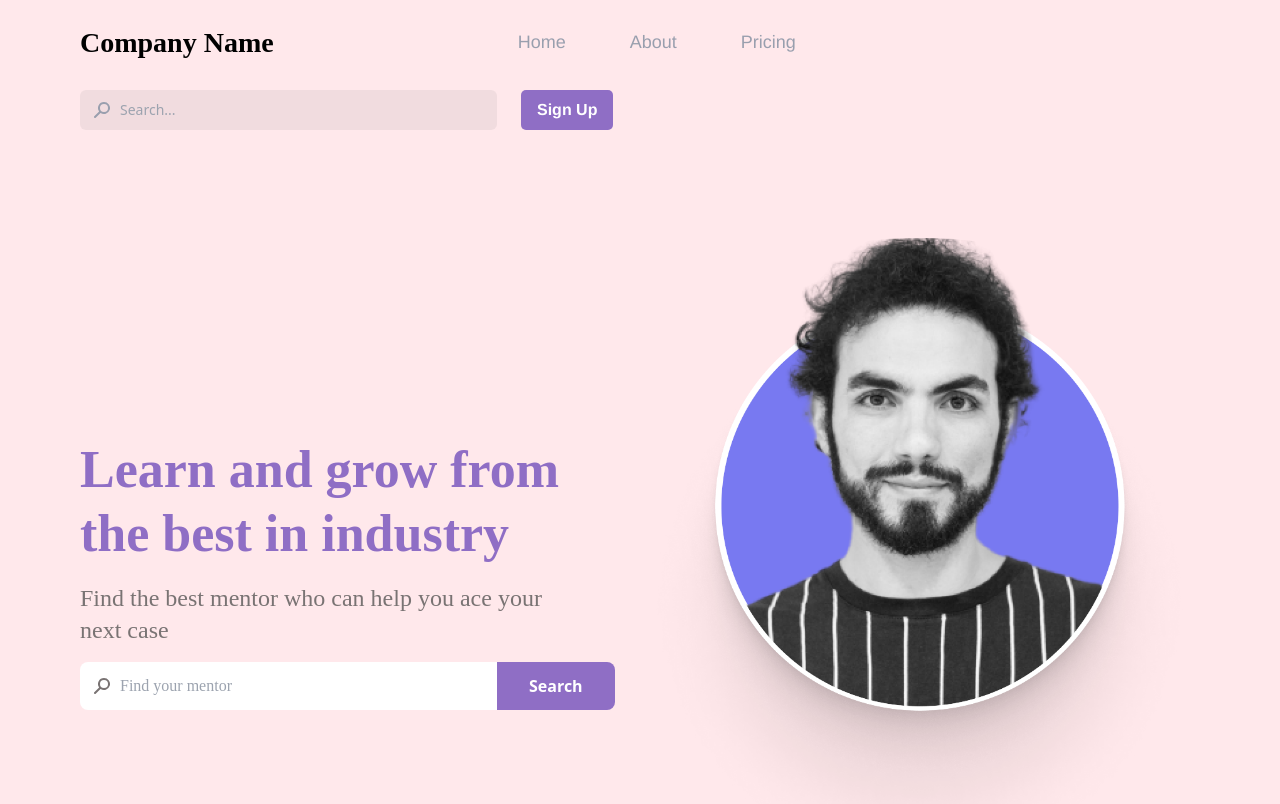
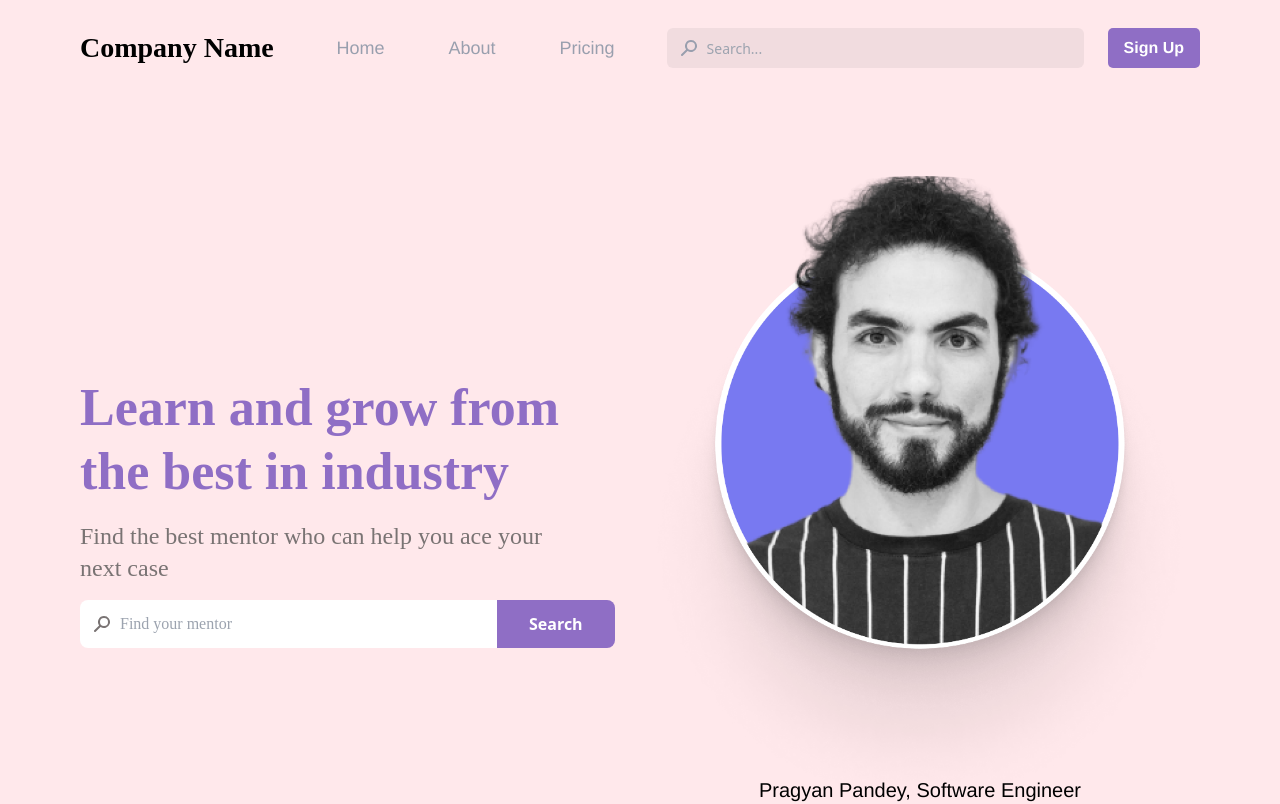
Before and after one commit to jay-498/Mentoring-app, a React (Create React App) app: page / in a window 1280 px wide. Shown: the top 804 px of the page. Built offline with nearby package versions, Linux system fonts and the light colour scheme.

Commit message:
navbar-responsive

```diff
--- a/src/components/common/Navbar.js
+++ b/src/components/common/Navbar.js
@@ -8,15 +8,18 @@ export default function Navbar({ fixed }) {
   const [navbarOpen, setNavbarOpen] = useState(false);
   return (
     <>
-      <nav className="relative flex flex-wrap mx-20 items-center justify-between py-3">
-        <div className="flex flex-row items-center justify-between">
-          <div className="w-full relative flex justify-between lg:w-auto lg:static lg:block lg:justify-start">
+      <nav className="relative flex flex-wrap md:mx-20 mx-10 items-center justify-between py-3">
+        <div className="flex flex-row w-full xl:w-0 items-center mr-auto">
+          <div className="w-full relative flex justify-between items-center lg:w-auto lg:static lg:block lg:justify-start">
+            <div>
             <a
               className="text-[28px] font-semibold font-poppins leading-relaxed inline-block mr-4 py-2 whitespace-nowrap  text-gray"
               href="#pablo"
             >
               Company Name
             </a>
+            </div>
+            <div>
             <button
               className="cursor-pointer text-xl leading-none px-3 py-1 rounded block lg:hidden outline-none focus:outline-none"
               type="button"
@@ -25,14 +28,16 @@ export default function Navbar({ fixed }) {
               <img src={navbarOpen?menuclose:menuclose} alt="menuopen"/>
             </button>
             </div>
+          </div>
+        </div>
           <div
             className={
-              "lg:flex flex-grow justify-start" +
+              "lg:flex items-center justify-start xs:flex-col " +
               (navbarOpen ? " flex" : " hidden")
             }
             id="example-navbar-danger"
           >
-            <ul className="flex flex-col lg:flex-row list-none lg:pl-52 gap-x-8">
+            <ul className="flex flex-col md:flex-row list-none xl:ml-auto gap-x-8">
               <li className="nav-item">
                 <a
                   className="px-3 py-2 flex items-center text-[18px] leading-snug text-gray"
@@ -58,10 +63,8 @@ export default function Navbar({ fixed }) {
                 </a>
               </li>
             </ul>
-          </div>
-        </div>
-        <div className={"lg:flex rounded my-4" +(navbarOpen ? " flex" : " hidden")} id="example-navbar-danger">
-          <div className="hidden rounded relative lg:ml-auto md:mr-0 md:block">
+            <div className={"lg:flex rounded my-4 pl-10 hidden" +(navbarOpen ? " flex" : " hidden")} id="example-navbar-danger">
+              <div className="hidden rounded relative  md:mr-0 md:block">
                 <div className="flex absolute inset-y-0 left-0 items-center pl-3 pointer-events-none">
                   <svg style={{transform: 'rotate(90deg)'}} className="w-5 h-5 text-[#999FAE]" fill="currentColor" viewBox="0 0 20 20" xmlns="http://www.w3.org/2000/svg"><path fillRule="evenodd" d="M8 4a4 4 0 100 8 4 4 0 000-8zM2 8a6 6 0 1110.89 3.476l4.817 4.817a1 1 0 01-1.414 1.414l-4.816-4.816A6 6 0 012 8z" clipRule="evenodd"></path></svg>
                 </div>
@@ -74,6 +77,7 @@ export default function Navbar({ fixed }) {
                 </button>
               </div>
             </div>
+          </div>
       </nav>
     </>
   );
```
Lines whose indentation alone changed are shown as unchanged.
